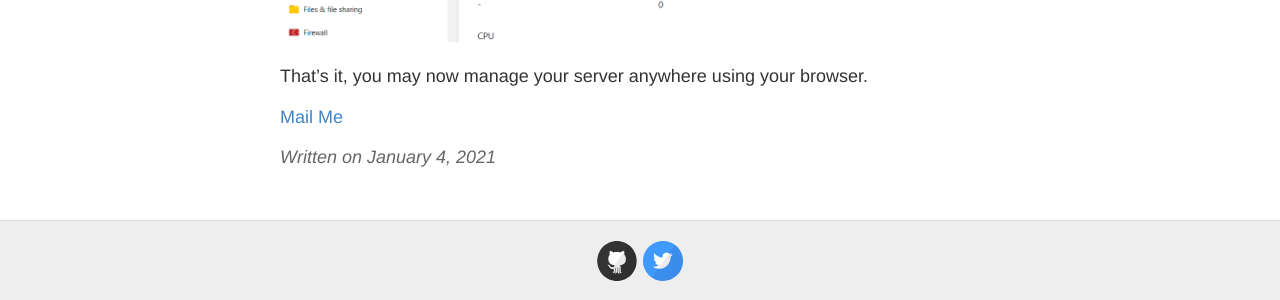
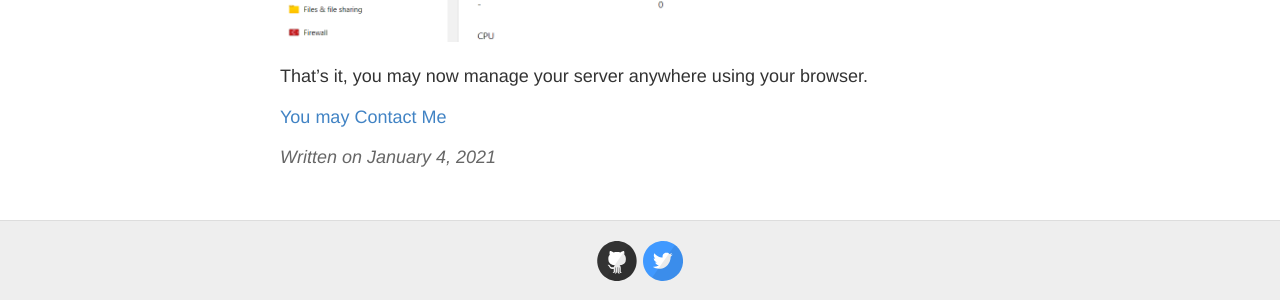
Before and after one commit to rakemiel/windows2000, a Jekyll site: the page built from _posts/2021-1-4-Manage-Windows-2012-Core.md, in a window 1280 px wide and 900 px high, scrolled down 4463 px. Shown: the part 591-891 px from the top of the window. Built offline with Jekyll 4.4.1, drawn with Linux system fonts in a browser that asks for light colours.

Commit message:
Update 2021-1-4-Manage-Windows-2012-Core.md

```diff
--- a/_posts/2021-1-4-Manage-Windows-2012-Core.md
+++ b/_posts/2021-1-4-Manage-Windows-2012-Core.md
@@ -102,4 +102,4 @@
 
 That's it, you may now manage your server anywhere using your browser.
 
-[Mail Me](mailto:aanset@kotakoo.io)
+[You may Contact Me](../about.md)
```
